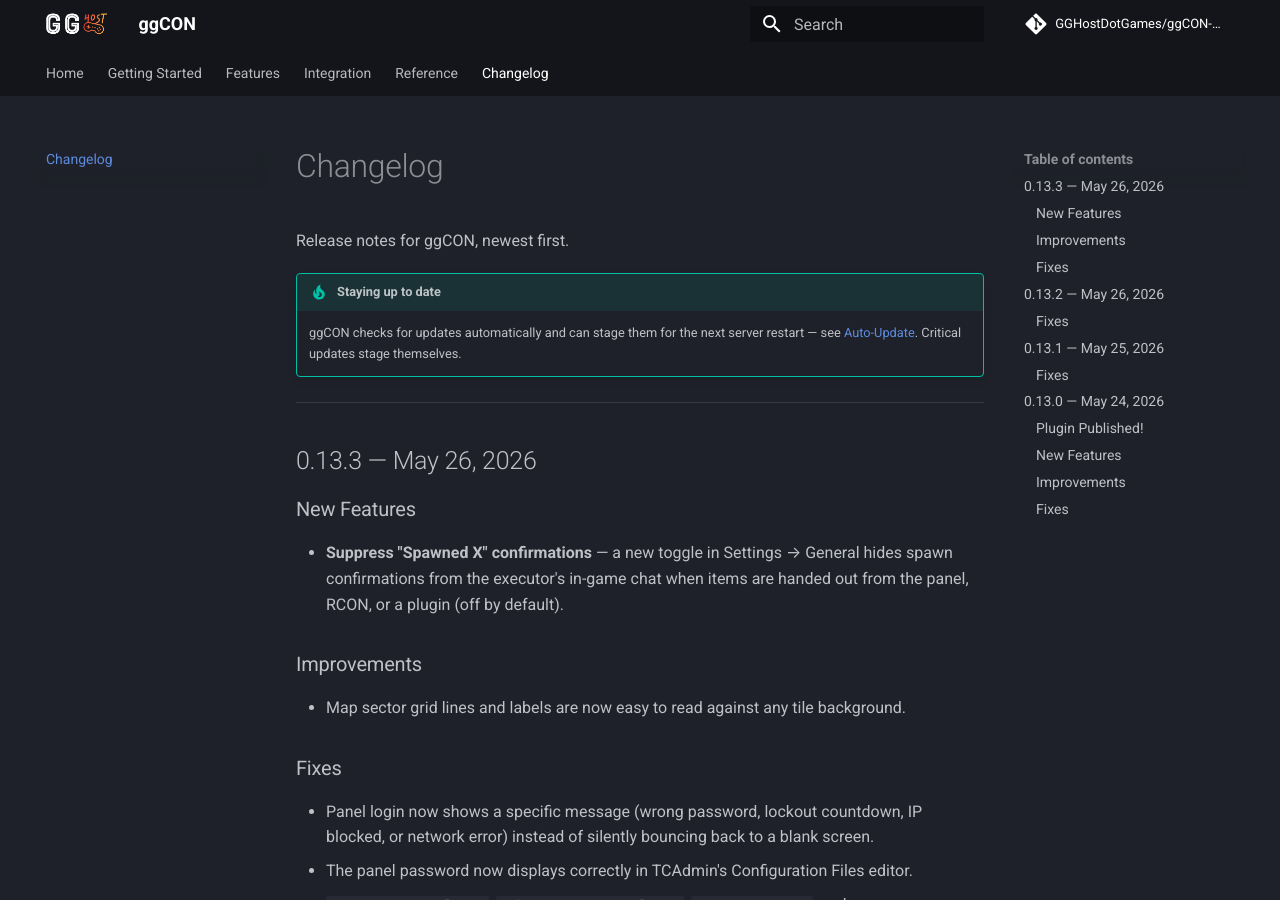
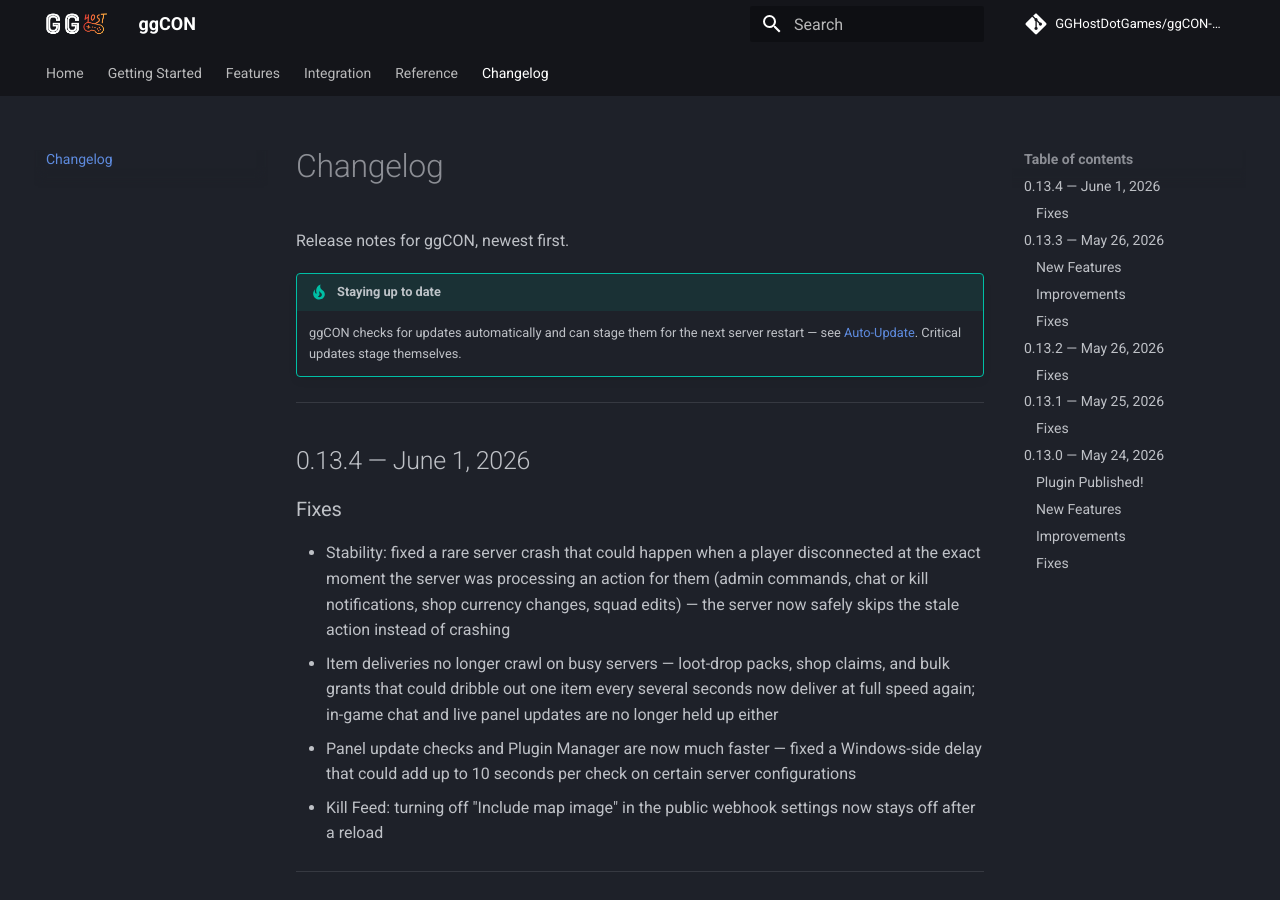
Before and after one commit to GGHostDotGames/ggCON-docs, an MkDocs documentation site: the page built from docs/changelog.md, in a window 1280 px wide and 900 px high. Built offline with MkDocs 1.6.1 and Material for MkDocs 9.7.7, drawn with Linux system fonts in a browser that asks for light colours; comment, search, counter and statistics services are not loaded.

Commit message:
Changelog: v0.13.4
Co-Authored-By: Claude <noreply@anthropic.com>

```diff
--- a/docs/changelog.md
+++ b/docs/changelog.md
@@ -4,6 +4,16 @@ Release notes for ggCON, newest first.
 
 !!! tip "Staying up to date"
     ggCON checks for updates automatically and can stage them for the next server restart — see [Auto-Update](auto-update.md). Critical updates stage themselves.
+
+---
+
+## 0.13.4 — June 1, 2026
+
+### Fixes
+- Stability: fixed a rare server crash that could happen when a player disconnected at the exact moment the server was processing an action for them (admin commands, chat or kill notifications, shop currency changes, squad edits) — the server now safely skips the stale action instead of crashing
+- Item deliveries no longer crawl on busy servers — loot-drop packs, shop claims, and bulk grants that could dribble out one item every several seconds now deliver at full speed again; in-game chat and live panel updates are no longer held up either
+- Panel update checks and Plugin Manager are now much faster — fixed a Windows-side delay that could add up to 10 seconds per check on certain server configurations
+- Kill Feed: turning off "Include map image" in the public webhook settings now stays off after a reload
 
 ---
 
```
